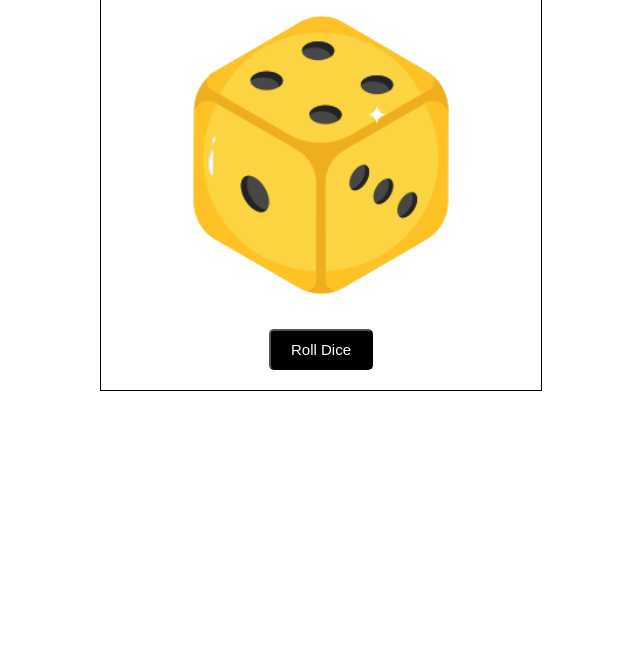
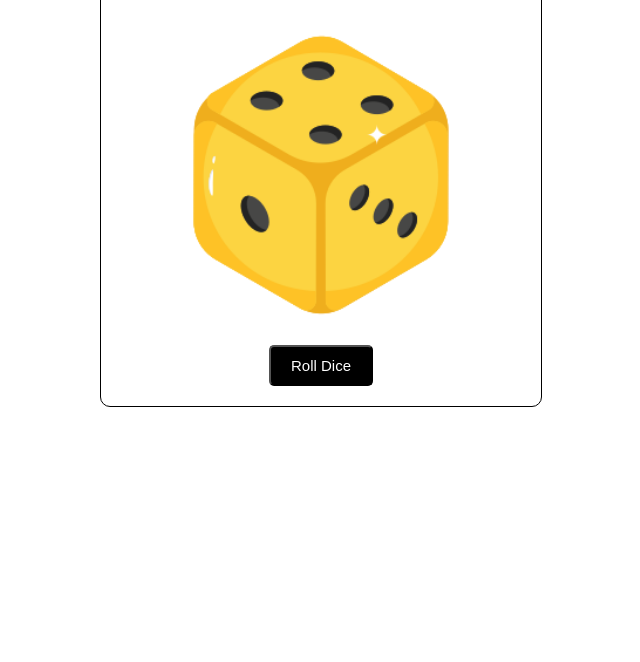
Before and after one commit to pranalipekhale13/Dice-Roller, a plain HTML site: page index.html in a window 1280 px wide. Shown: the part 138-800 px from the top of the page, without its empty margins (319-959 px from the left). Drawn offline with Linux system fonts and the light colour scheme.

Commit message:
update page

```diff
--- a/index.html
+++ b/index.html
@@ -7,11 +7,16 @@
 <style>
         .container {
             text-align: center;
-            margin-top: 100px;
             margin:auto;
             border: 1px solid black;
             width: 400px;
-            padding: 20px;
+            display: block;
+            padding: 40px 20px;
+            border-radius: 10px;
+            padding-bottom: 20px;
+            display: flex;
+            flex-direction: column;
+            align-items: center;
         }
         .heading {
             font-size: 40px;
```
Also changed, not shown: four.png (added).
